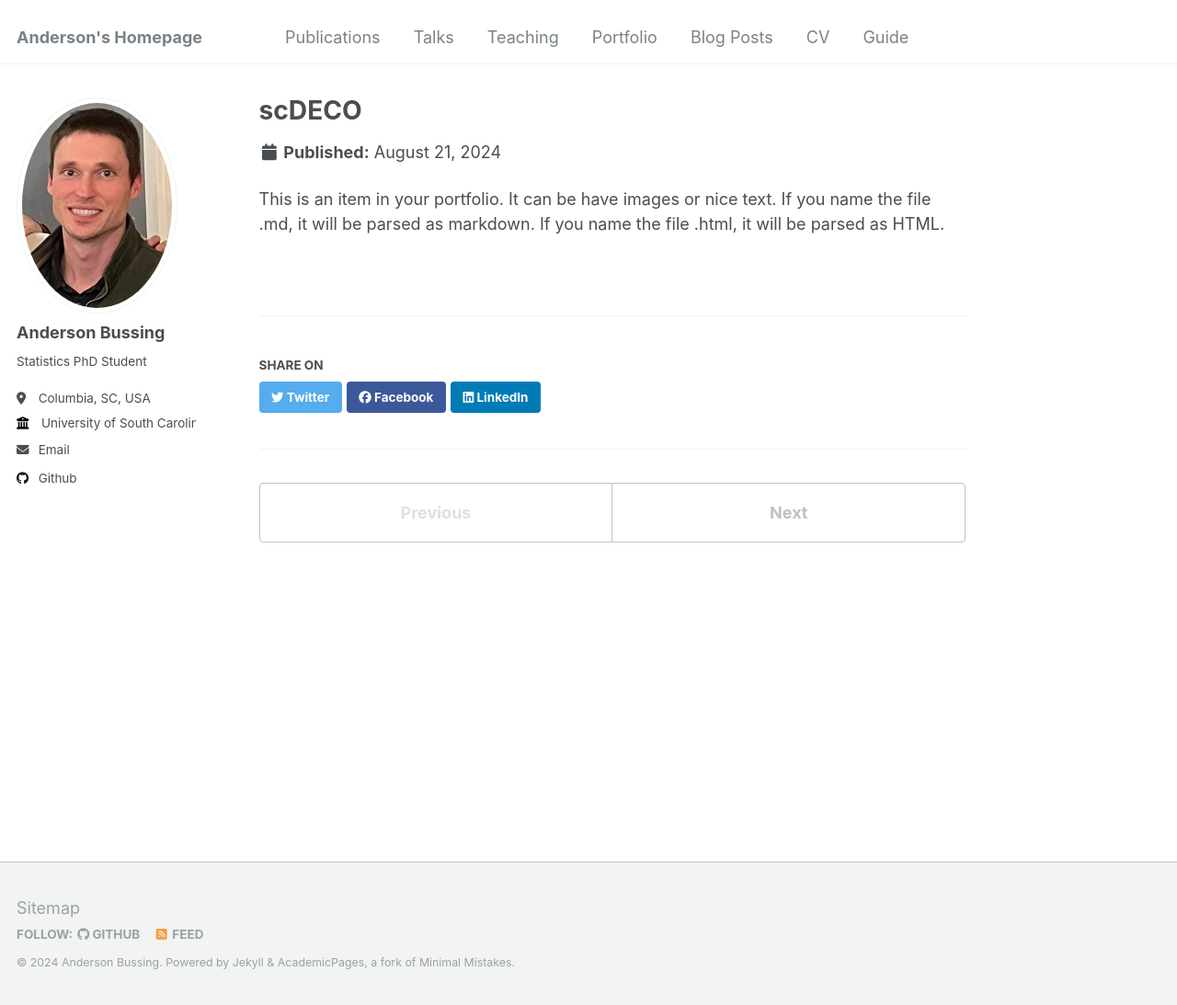
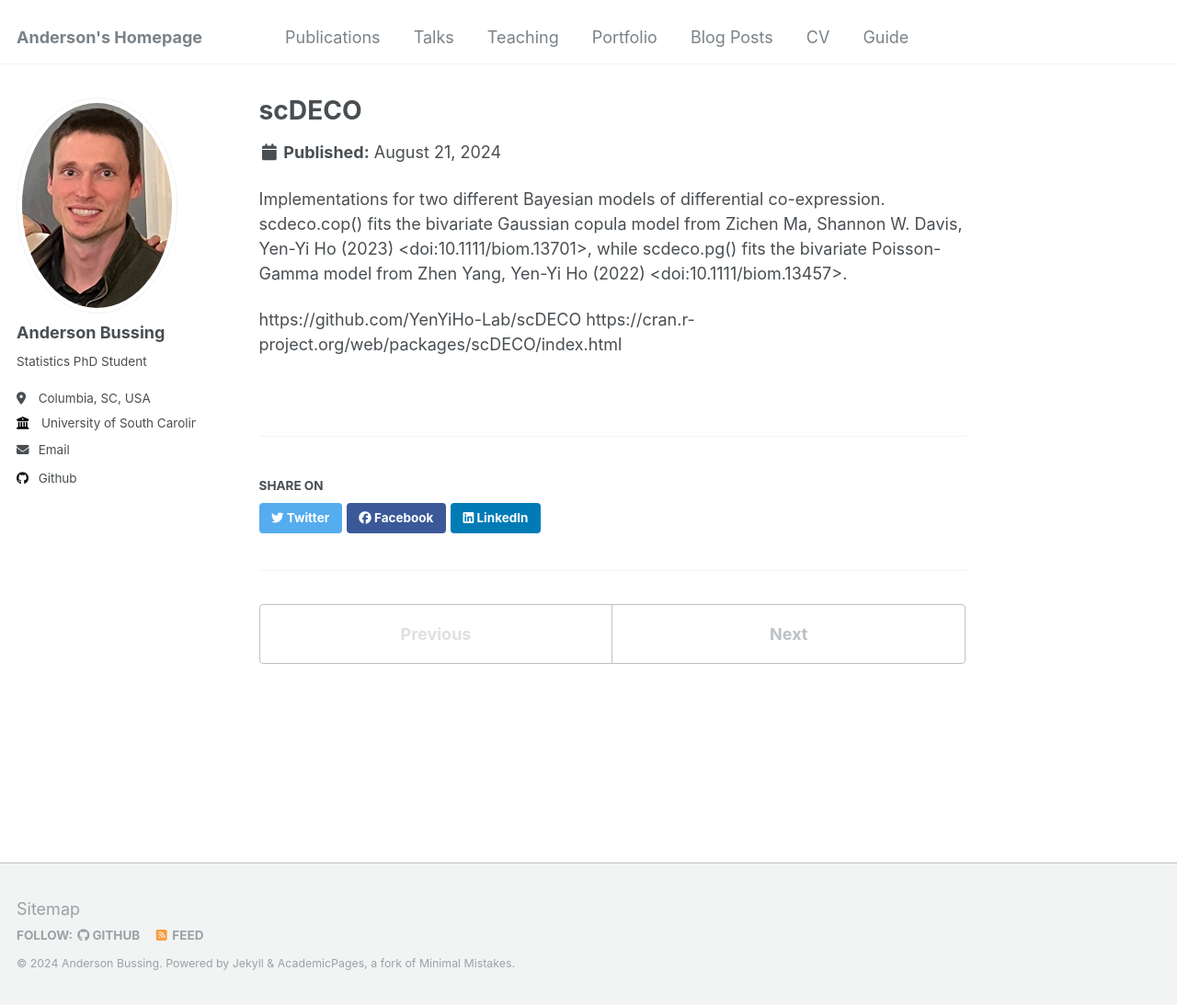
Before and after one commit to abussing/abussing.github.io, a Jekyll site: the page built from _portfolio/portfolio-1.md, in a window 1280 px wide and 1093 px high. Shown: the whole window at 92% size. Built offline with Jekyll 4.4.1, drawn with Linux system fonts in a browser that asks for light colours.

Commit message:
Update portfolio-1.md

```diff
--- a/_portfolio/portfolio-1.md
+++ b/_portfolio/portfolio-1.md
@@ -4,4 +4,7 @@
 collection: portfolio
 ---
 
-This is an item in your portfolio. It can be have images or nice text. If you name the file .md, it will be parsed as markdown. If you name the file .html, it will be parsed as HTML.
+Implementations for two different Bayesian models of differential co-expression. scdeco.cop() fits the bivariate Gaussian copula model from Zichen Ma, Shannon W. Davis, Yen-Yi Ho (2023) <doi:10.1111/biom.13701>, while scdeco.pg() fits the bivariate Poisson-Gamma model from Zhen Yang, Yen-Yi Ho (2022) <doi:10.1111/biom.13457>.
+
+https://github.com/YenYiHo-Lab/scDECO
+https://cran.r-project.org/web/packages/scDECO/index.html
```
